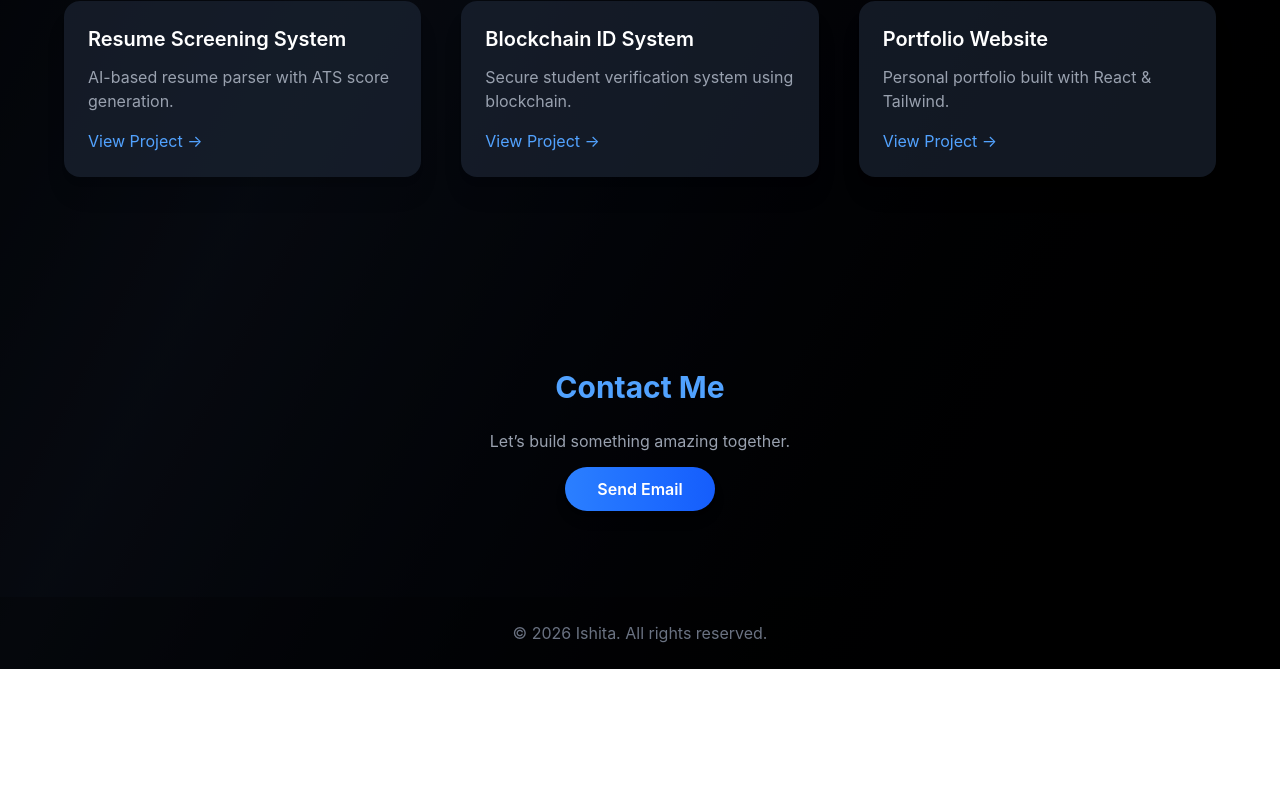
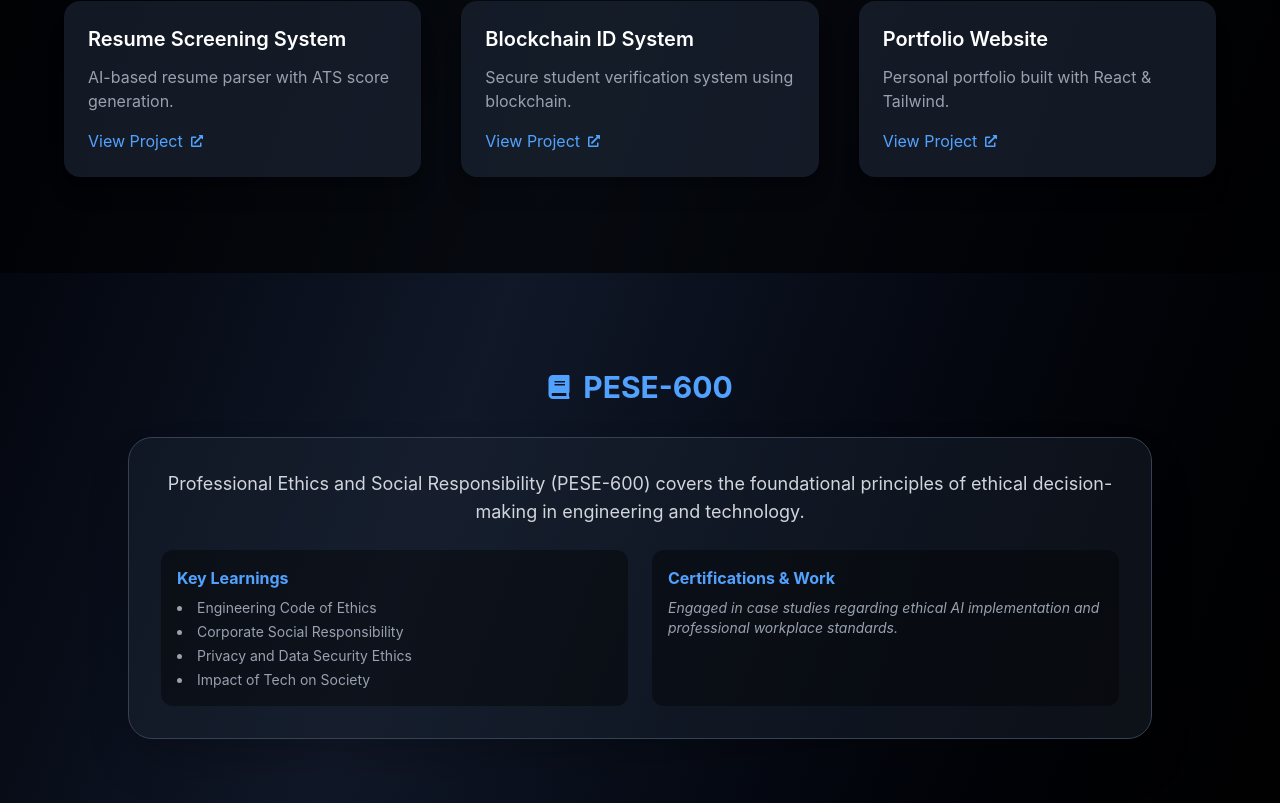
Before and after one commit to ishita-20-6/portfolio, a React (Vite) app: page / in a window 1280 px wide. Shown: the part 1777-2580 px from the top of the page. Before the commit the page ends 2446 px from the top, so only its background shows below. Built offline with nearby package versions, Linux system fonts and the light colour scheme.

Commit message:
Update App.jsx

```diff
--- a/src/App.jsx
+++ b/src/App.jsx
@@ -1,5 +1,5 @@
 import { useState } from "react";
-import { FaGithub, FaLinkedin, FaInstagram, FaBars, FaTimes } from "react-icons/fa";
+import { FaGithub, FaLinkedin, FaInstagram, FaBars, FaTimes, FaCode, FaExternalLinkAlt, FaBook } from "react-icons/fa";
 
 export default function App() {
   const [isOpen, setIsOpen] = useState(false);
@@ -17,6 +17,7 @@ export default function App() {
             <a href="#about" className="hover:text-blue-400 transition">About</a>
             <a href="#skills" className="hover:text-blue-400 transition">Skills</a>
             <a href="#projects" className="hover:text-blue-400 transition">Projects</a>
+            <a href="#pese-600" className="hover:text-blue-400 transition">PESE-600</a>
             <a href="#coding" className="hover:text-blue-400 transition">Coding</a>
             <a href="#contact" className="hover:text-blue-400 transition">Contact</a>
           </div>
@@ -29,10 +30,11 @@ export default function App() {
 
         {/* Mobile Menu */}
         {isOpen && (
-          <div className="md:hidden bg-black/90 text-center py-6 space-y-4">
+          <div className="md:hidden bg-black/90 text-center py-6 space-y-4 flex flex-col">
             <a href="#about" onClick={() => setIsOpen(false)}>About</a>
             <a href="#skills" onClick={() => setIsOpen(false)}>Skills</a>
             <a href="#projects" onClick={() => setIsOpen(false)}>Projects</a>
+            <a href="#pese-600" onClick={() => setIsOpen(false)}>PESE-600</a>
             <a href="#coding" onClick={() => setIsOpen(false)}>Coding</a>
             <a href="#contact" onClick={() => setIsOpen(false)}>Contact</a>
           </div>
@@ -41,10 +43,8 @@ export default function App() {
 
       {/* Hero */}
       <section className="min-h-screen flex flex-col justify-center items-center text-center px-6 pt-24">
-
         <div className="relative mb-6">
           <div className="absolute inset-0 rounded-full bg-blue-500 blur-2xl opacity-30"></div>
-
           <img
             src="/image/profile1.jpeg"
             alt="profile"
@@ -64,38 +64,18 @@ export default function App() {
         </p>
 
         <div className="flex gap-6 text-2xl mb-8">
-          <a
-            href="https://github.com/ishita-20-6"
-            target="_blank"
-            rel="noopener noreferrer"
-            className="hover:text-blue-400 transition hover:scale-110"
-          >
+          <a href="https://github.com/ishita-20-6" target="_blank" rel="noopener noreferrer" className="hover:text-blue-400 transition hover:scale-110">
             <FaGithub />
           </a>
-
-          <a
-            href="https://www.linkedin.com/in/ishita-chaturvedi-943441303/"
-            target="_blank"
-            rel="noopener noreferrer"
-            className="hover:text-blue-400 transition hover:scale-110"
-          >
+          <a href="https://www.linkedin.com/in/ishita-chaturvedi-943441303/" target="_blank" rel="noopener noreferrer" className="hover:text-blue-400 transition hover:scale-110">
             <FaLinkedin />
           </a>
-
-          <a
-            href="https://instagram.com/chaturvedi.ishita.06"
-            target="_blank"
-            rel="noopener noreferrer"
-            className="hover:text-blue-400 transition hover:scale-110"
-          >
+          <a href="https://instagram.com/chaturvedi.ishita.06" target="_blank" rel="noopener noreferrer" className="hover:text-blue-400 transition hover:scale-110">
             <FaInstagram />
           </a>
         </div>
 
-        <a
-          href="#projects"
-          className="bg-gradient-to-r from-blue-500 to-blue-600 px-8 py-3 rounded-full font-semibold hover:scale-105 hover:shadow-blue-500/40 transition duration-300 shadow-lg"
-        >
+        <a href="#projects" className="bg-gradient-to-r from-blue-500 to-blue-600 px-8 py-3 rounded-full font-semibold hover:scale-105 hover:shadow-blue-500/40 transition duration-300 shadow-lg">
           View My Work
         </a>
       </section>
@@ -116,13 +96,9 @@ export default function App() {
       <section id="skills" className="py-24 px-6">
         <div className="max-w-5xl mx-auto text-center">
           <h3 className="text-3xl font-bold mb-12 text-blue-400">Skills</h3>
-
           <div className="grid grid-cols-2 md:grid-cols-4 gap-8">
             {["HTML", "CSS", "JavaScript", "React", "Tailwind", "Node.js", "MongoDB", "Git"].map((skill) => (
-              <div
-                key={skill}
-                className="bg-gray-800/50 p-6 rounded-2xl shadow-lg hover:scale-105 hover:-translate-y-2 hover:bg-blue-500/20 transition duration-300"
-              >
+              <div key={skill} className="bg-gray-800/50 p-6 rounded-2xl shadow-lg hover:scale-105 hover:-translate-y-2 hover:bg-blue-500/20 transition duration-300">
                 {skill}
               </div>
             ))}
@@ -134,39 +110,17 @@ export default function App() {
       <section id="projects" className="py-24 px-6 bg-black/60">
         <div className="max-w-6xl mx-auto text-center">
           <h3 className="text-3xl font-bold mb-16 text-blue-400">Projects</h3>
-
           <div className="grid md:grid-cols-3 gap-10">
             {[
-              {
-                title: "Resume Screening System",
-                desc: "AI-based resume parser with ATS score generation.",
-                link: "https://github.com/ishita-20-6"
-              },
-              {
-                title: "Blockchain ID System",
-                desc: "Secure student verification system using blockchain.",
-                link: "https://github.com/ishita-20-6/CyberSecure-ID-AI-Blockchain-Based-Student-Verification"
-              },
-              {
-                title: "Portfolio Website",
-                desc: "Personal portfolio built with React & Tailwind.",
-                link: "https://github.com/ishita061"
-              }
+              { title: "Resume Screening System", desc: "AI-based resume parser with ATS score generation.", link: "https://github.com/ishita-20-6" },
+              { title: "Blockchain ID System", desc: "Secure student verification system using blockchain.", link: "https://github.com/ishita-20-6/CyberSecure-ID-AI-Blockchain-Based-Student-Verification" },
+              { title: "Portfolio Website", desc: "Personal portfolio built with React & Tailwind.", link: "https://github.com/ishita061" }
             ].map((project, index) => (
-              <div
-                key={index}
-                className="bg-gray-800/60 p-6 rounded-2xl shadow-xl hover:scale-105 hover:-translate-y-2 hover:shadow-blue-500/20 transition duration-300 text-left"
-              >
+              <div key={index} className="bg-gray-800/60 p-6 rounded-2xl shadow-xl hover:scale-105 hover:-translate-y-2 hover:shadow-blue-500/20 transition duration-300 text-left">
                 <h4 className="text-xl font-semibold mb-3">{project.title}</h4>
                 <p className="text-gray-400 mb-4">{project.desc}</p>
-
-                <a
-                  href={project.link}
-                  target="_blank"
-                  rel="noopener noreferrer"
-                  className="text-blue-400 hover:underline"
-                >
-                  View Project →
+                <a href={project.link} target="_blank" rel="noopener noreferrer" className="text-blue-400 hover:underline inline-flex items-center gap-2">
+                  View Project <FaExternalLinkAlt className="text-xs" />
                 </a>
               </div>
             ))}
@@ -174,20 +128,80 @@ export default function App() {
         </div>
       </section>
 
+      {/* PESE-600 Section */}
+      <section id="pese-600" className="py-24 px-6">
+        <div className="max-w-5xl mx-auto text-center">
+          <h3 className="text-3xl font-bold mb-8 text-blue-400 flex items-center justify-center gap-3">
+            <FaBook className="text-2xl" /> PESE-600
+          </h3>
+          <div className="bg-gray-800/40 p-8 rounded-3xl border border-gray-700 shadow-2xl">
+            <p className="text-gray-300 text-lg mb-6">
+              Professional Ethics and Social Responsibility (PESE-600) covers the foundational principles of ethical decision-making in engineering and technology.
+            </p>
+            <div className="grid md:grid-cols-2 gap-6 text-left">
+              <div className="bg-black/40 p-4 rounded-xl">
+                <h4 className="font-bold text-blue-400 mb-2">Key Learnings</h4>
+                <ul className="text-gray-400 list-disc list-inside space-y-1 text-sm">
+                  <li>Engineering Code of Ethics</li>
+                  <li>Corporate Social Responsibility</li>
+                  <li>Privacy and Data Security Ethics</li>
+                  <li>Impact of Tech on Society</li>
+                </ul>
+              </div>
+              <div className="bg-black/40 p-4 rounded-xl">
+                <h4 className="font-bold text-blue-400 mb-2">Certifications & Work</h4>
+                <p className="text-gray-400 text-sm italic">
+                  Engaged in case studies regarding ethical AI implementation and professional workplace standards.
+                </p>
+              </div>
+            </div>
+          </div>
+        </div>
+      </section>
+
+      {/* Coding Profiles Section */}
+      <section id="coding" className="py-24 px-6 bg-black/60">
+        <div className="max-w-5xl mx-auto text-center">
+          <h3 className="text-3xl font-bold mb-12 text-blue-400 flex items-center justify-center gap-3">
+            <FaCode className="text-2xl" /> Coding Profiles
+          </h3>
+          <div className="grid grid-cols-1 md:grid-cols-3 gap-8">
+
+            {/* LeetCode Card */}
+            <a href="https://leetcode.com/u/ishita-20/" target="_blank" rel="noopener noreferrer"
+              className="group bg-gray-800/50 p-8 rounded-2xl border border-gray-700 hover:border-blue-500 transition-all duration-300">
+              <h4 className="text-2xl font-bold mb-2 group-hover:text-blue-400">LeetCode</h4>
+              <p className="text-gray-400 text-sm">Solved 200+ Problems in C++/Java</p>
+            </a>
+
+            {/* GitHub Card - FIXED URL HERE */}
+            <a href="https://github.com/ishita-20-6" target="_blank" rel="noopener noreferrer"
+              className="group bg-gray-800/50 p-8 rounded-2xl border border-gray-700 hover:border-blue-500 transition-all duration-300">
+              <h4 className="text-2xl font-bold mb-2 group-hover:text-blue-400">GitHub</h4>
+              <p className="text-gray-400 text-sm">30+ Repositories & Open Source contributions</p>
+            </a>
+
+            {/* HackerRank Card */}
+            <a href="https://www.hackerrank.com/profile/ishita_20_6" target="_blank" rel="noopener noreferrer"
+              className="group bg-gray-800/50 p-8 rounded-2xl border border-gray-700 hover:border-blue-500 transition-all duration-300">
+              <h4 className="text-2xl font-bold mb-2 group-hover:text-blue-400">HackerRank</h4>
+              <p className="text-gray-400 text-sm">5 Star in Problem Solving & Java</p>
+            </a>
+
+          </div>
+        </div>
+      </section>
+
       {/* Contact */}
-      <section id="contact" className="py-24 px-6 text-center bg-black/60">
+      <section id="contact" className="py-24 px-6 text-center">
         <h3 className="text-3xl font-bold mb-6 text-blue-400">Contact Me</h3>
         <p className="text-gray-400 mb-6">Let’s build something amazing together.</p>
-
-        <a
-          href="mailto:ishita@example.com"
-          className="bg-gradient-to-r from-blue-500 to-blue-600 px-8 py-3 rounded-full font-semibold hover:scale-105 hover:shadow-blue-500/40 transition duration-300 shadow-lg"
-        >
+        <a href="mailto:ishita@example.com" className="bg-gradient-to-r from-blue-500 to-blue-600 px-8 py-3 rounded-full font-semibold hover:scale-105 hover:shadow-blue-500/40 transition duration-300 shadow-lg">
           Send Email
         </a>
       </section>
 
-      <footer className="bg-black/70 text-center py-6 text-gray-500">
+      <footer className="bg-black/70 text-center py-6 text-gray-500 border-t border-gray-800">
         © {new Date().getFullYear()} Ishita. All rights reserved.
       </footer>
     </div>
```
